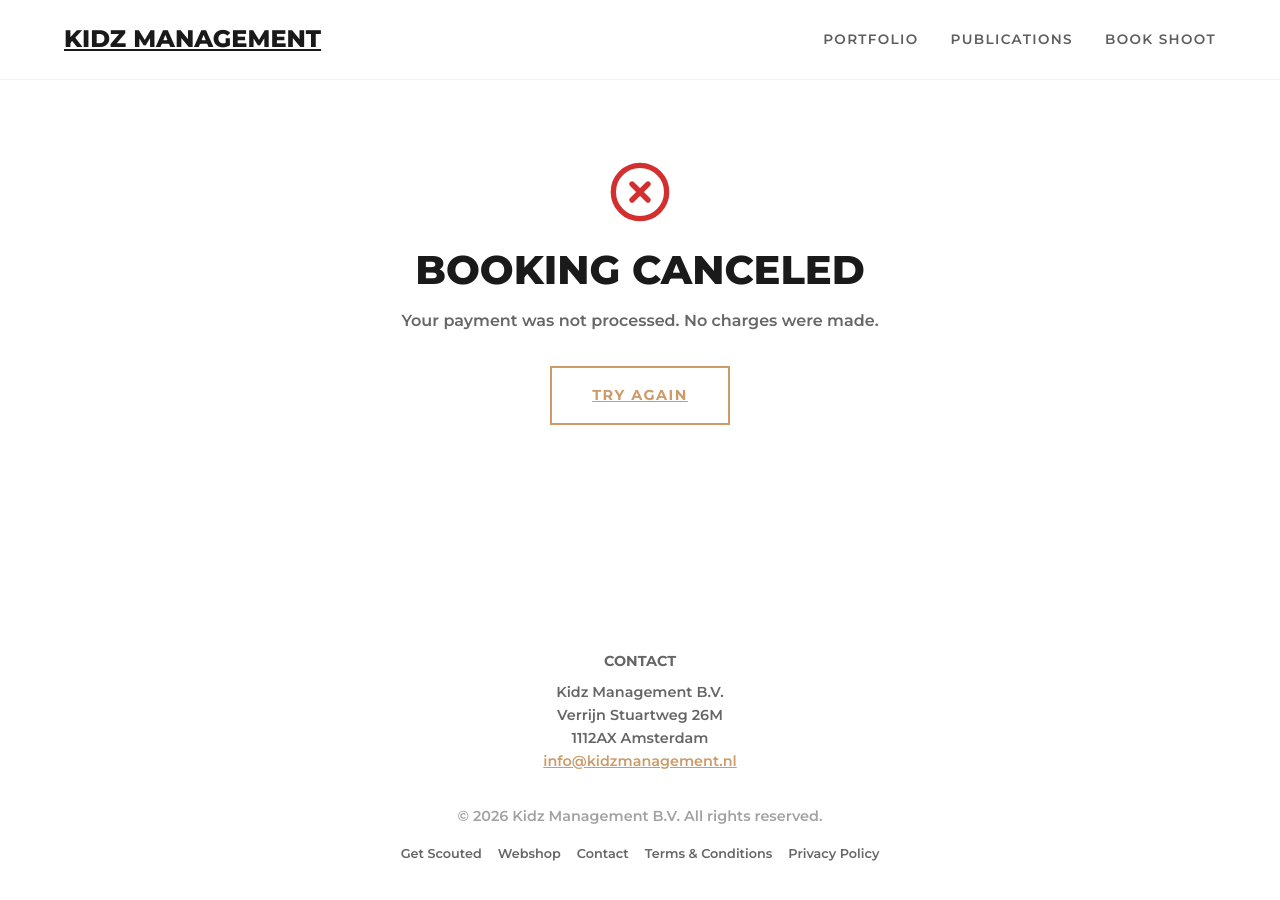
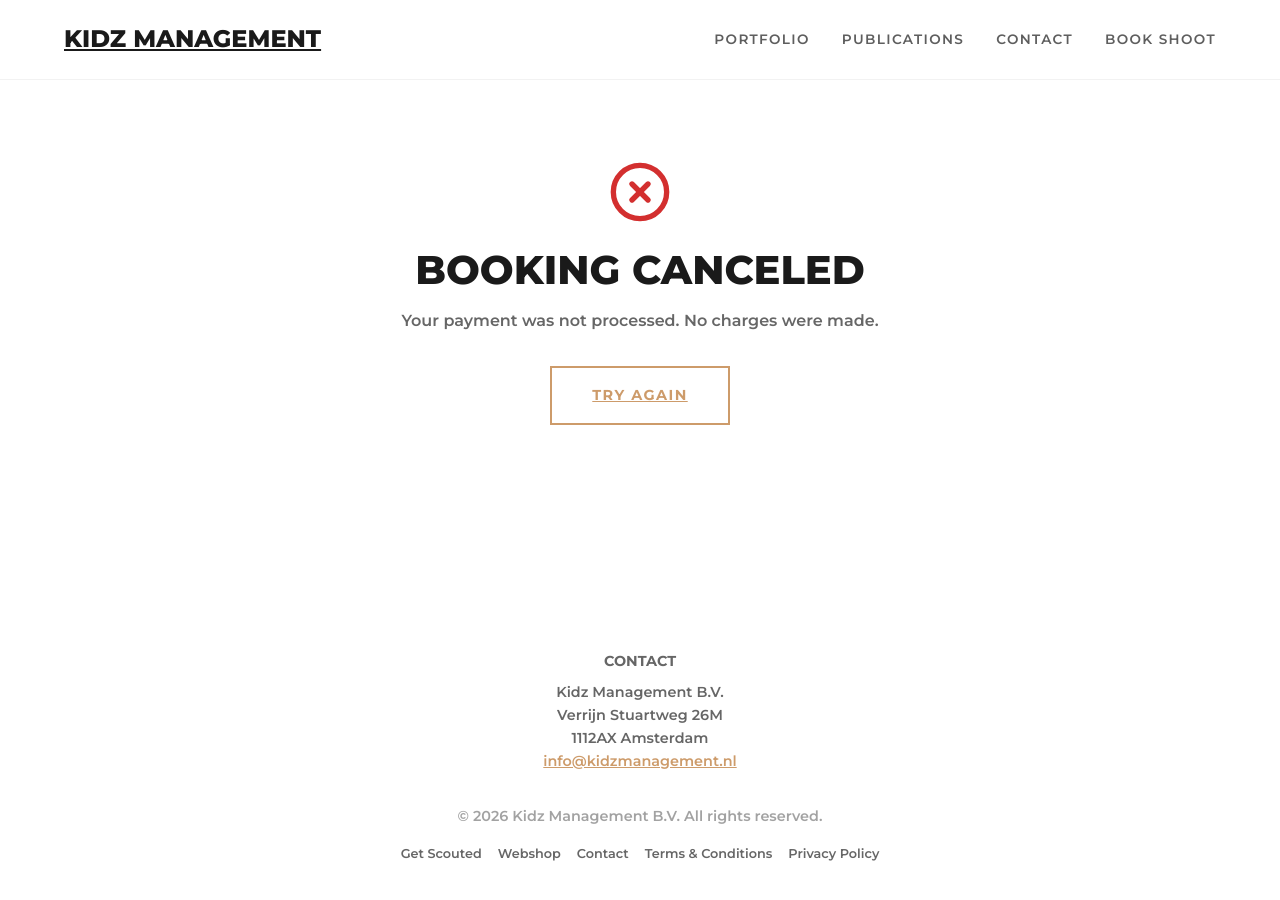
Before and after one commit to IMS-2411/kidz-management-duo, a Next.js app: page /cancel in a window 1280 px wide. Shown: the top 900 px of the page. Built offline with nearby package versions, Linux system fonts and the light colour scheme.

Commit message:
Fix Contact links: Point to /contact page

```diff
--- a/src/components/Footer.tsx
+++ b/src/components/Footer.tsx
@@ -21,7 +21,7 @@ export default function Footer() {
                     <a href="https://kidzzz.amsterdam" target="_blank" rel="noopener noreferrer" style={{ borderBottom: '1px solid transparent', color: 'inherit', textDecoration: 'none' }}>
                         Webshop
                     </a>
-                    <Link href="/#contact" style={{ borderBottom: '1px solid transparent', color: 'inherit', textDecoration: 'none' }}>
+                    <Link href="/contact" style={{ borderBottom: '1px solid transparent', color: 'inherit', textDecoration: 'none' }}>
                         Contact
                     </Link>
                     <Link href="/terms" style={{ borderBottom: '1px solid transparent', color: 'inherit', textDecoration: 'none' }}>
--- a/src/components/Header.tsx
+++ b/src/components/Header.tsx
@@ -17,6 +17,7 @@ export default function Header() {
             <nav className="desktop-nav">
                 <Link href="/#portfolio">Portfolio</Link>
                 <Link href="/publications">Publications</Link>
+                <Link href="/contact">Contact</Link>
                 <Link href="/#booking">Book Shoot</Link>
             </nav>
 
@@ -33,6 +34,7 @@ export default function Header() {
             <div className={`mobile-menu-overlay ${isOpen ? 'open' : ''}`}>
                 <Link href="/#portfolio" onClick={() => setIsOpen(false)}>Portfolio</Link>
                 <Link href="/publications" onClick={() => setIsOpen(false)}>Publications</Link>
+                <Link href="/contact" onClick={() => setIsOpen(false)}>Contact</Link>
                 <Link href="/#booking" onClick={() => setIsOpen(false)}>Book Shoot</Link>
             </div>
         </header>
```
